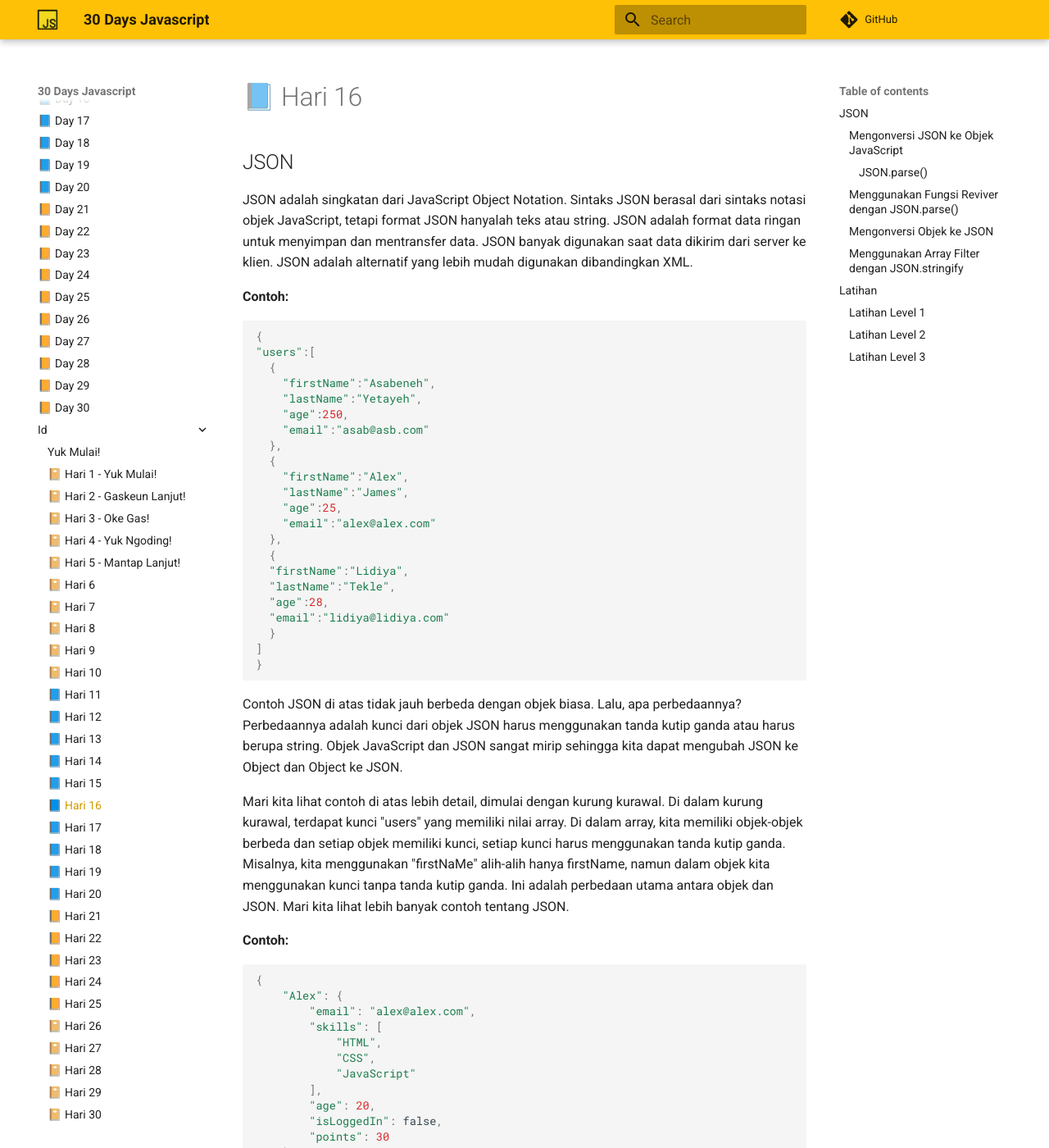
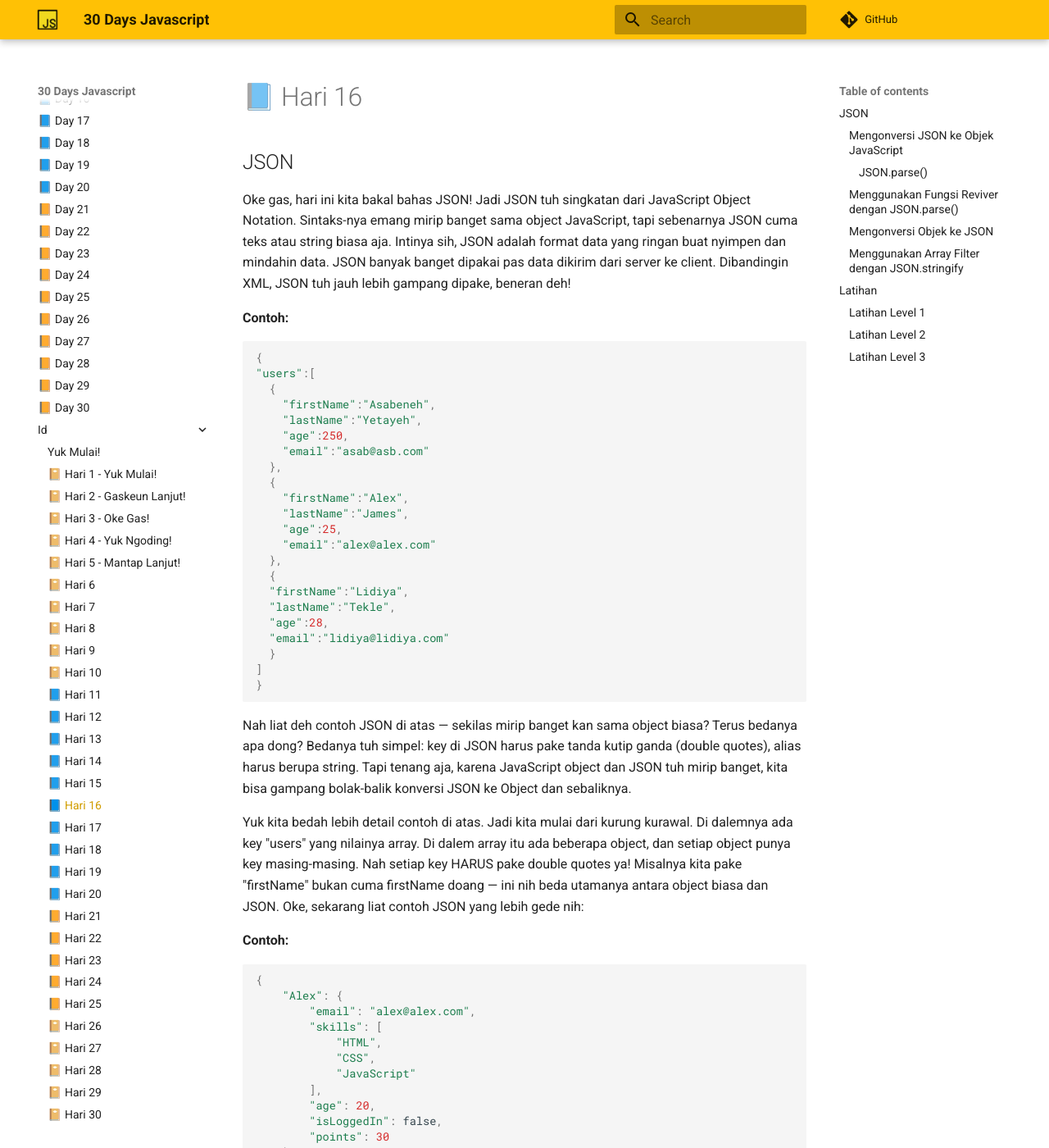
Before and after one commit to devinesia/30-days-javascript-web, an MkDocs documentation site: the page built from docs/id/16-day.md, in a window 1280 px wide and 1400 px high. Shown: the whole window at 82% size. Built offline with MkDocs 1.6.1 and Material for MkDocs 9.7.7, drawn with Linux system fonts in a browser that asks for light colours; comment, search, counter and statistics services are not loaded; some of the changed text lies outside the part shown.

Commit message:
Rewrite Indonesian Day 16 with casual fun tone

````diff
--- a/docs/id/16-day.md
+++ b/docs/id/16-day.md
@@ -2,7 +2,7 @@
 
 ## JSON
 
-JSON adalah singkatan dari JavaScript Object Notation. Sintaks JSON berasal dari sintaks notasi objek JavaScript, tetapi format JSON hanyalah teks atau string. JSON adalah format data ringan untuk menyimpan dan mentransfer data. JSON banyak digunakan saat data dikirim dari server ke klien. JSON adalah alternatif yang lebih mudah digunakan dibandingkan XML.
+Oke gas, hari ini kita bakal bahas JSON! Jadi JSON tuh singkatan dari JavaScript Object Notation. Sintaks-nya emang mirip banget sama object JavaScript, tapi sebenarnya JSON cuma teks atau string biasa aja. Intinya sih, JSON adalah format data yang ringan buat nyimpen dan mindahin data. JSON banyak banget dipakai pas data dikirim dari server ke client. Dibandingin XML, JSON tuh jauh lebih gampang dipake, beneran deh!
 
 **Contoh:**
 
@@ -31,9 +31,9 @@ JSON adalah singkatan dari JavaScript Object Notation. Sintaks JSON berasal dari
 }
 ```
 
-Contoh JSON di atas tidak jauh berbeda dengan objek biasa. Lalu, apa perbedaannya? Perbedaannya adalah kunci dari objek JSON harus menggunakan tanda kutip ganda atau harus berupa string. Objek JavaScript dan JSON sangat mirip sehingga kita dapat mengubah JSON ke Object dan Object ke JSON.
+Nah liat deh contoh JSON di atas — sekilas mirip banget kan sama object biasa? Terus bedanya apa dong? Bedanya tuh simpel: key di JSON harus pake tanda kutip ganda (double quotes), alias harus berupa string. Tapi tenang aja, karena JavaScript object dan JSON tuh mirip banget, kita bisa gampang bolak-balik konversi JSON ke Object dan sebaliknya.
 
-Mari kita lihat contoh di atas lebih detail, dimulai dengan kurung kurawal. Di dalam kurung kurawal, terdapat kunci "users" yang memiliki nilai array. Di dalam array, kita memiliki objek-objek berbeda dan setiap objek memiliki kunci, setiap kunci harus menggunakan tanda kutip ganda. Misalnya, kita menggunakan "firstNaMe" alih-alih hanya firstName, namun dalam objek kita menggunakan kunci tanpa tanda kutip ganda. Ini adalah perbedaan utama antara objek dan JSON. Mari kita lihat lebih banyak contoh tentang JSON.
+Yuk kita bedah lebih detail contoh di atas. Jadi kita mulai dari kurung kurawal. Di dalemnya ada key "users" yang nilainya array. Di dalem array itu ada beberapa object, dan setiap object punya key masing-masing. Nah setiap key HARUS pake double quotes ya! Misalnya kita pake "firstName" bukan cuma firstName doang — ini nih beda utamanya antara object biasa dan JSON. Oke, sekarang liat contoh JSON yang lebih gede nih:
 
 **Contoh:**
 
@@ -137,7 +137,7 @@ Mari kita lihat contoh di atas lebih detail, dimulai dengan kurung kurawal. Di d
 
 ### Mengonversi JSON ke Objek JavaScript
 
-Sebagian besar kita mengambil data JSON dari respons HTTP atau dari file, tetapi kita dapat menyimpan JSON sebagai string dan mengubahnya ke Object untuk keperluan demonstrasi. Di JavaScript, kata kunci _JSON_ memiliki method _parse()_ dan _stringify()_. Ketika kita ingin mengubah JSON ke objek, kita parsing JSON menggunakan _JSON.parse()_. Ketika kita ingin mengubah objek ke JSON, kita menggunakan _JSON.stringify()_.
+Biasanya sih kita ngambil data JSON dari respons HTTP atau dari file, tapi biar gampang belajar, kita bisa simpen JSON sebagai string dulu terus baru diubah ke Object. Di JavaScript, keyword _JSON_ punya dua method keren: _parse()_ dan _stringify()_. Kalau mau ubah JSON ke object? Tinggal parse pake _JSON.parse()_. Kalau mau ubah object ke JSON? Pake _JSON.stringify()_. Gampang banget kan!
 
 #### JSON.parse()
 
@@ -181,7 +181,7 @@ console.log(usersObj)
 
 ### Menggunakan Fungsi Reviver dengan JSON.parse()
 
-Untuk menggunakan fungsi reviver sebagai formatter, kita meletakkan kunci yang ingin kita format yaitu nilai firstName dan lastName. Katakanlah, kita tertarik untuk memformat firstName dan lastName dari data JSON.
+Nah, buat pake fungsi reviver sebagai formatter, kita tinggal tentuin key mana yang mau kita format — misalnya firstName dan lastName. Katakanlah kita pengen ubah firstName dan lastName jadi huruf kapital semua, gini caranya:
 
 ```js
 const usersText = `{
@@ -215,11 +215,11 @@ const usersObj = JSON.parse(usersText, (key, value) => {
 console.log(usersObj)
 ```
 
-_JSON.parse()_ sangat praktis digunakan. Anda tidak perlu memberikan parameter opsional, Anda cukup menggunakannya dengan parameter wajib dan Anda akan mencapai banyak hal.
+_JSON.parse()_ tuh praktis banget, sumpah! Kamu bahkan gak perlu ngasih parameter opsional, cukup pake parameter wajib aja udah bisa ngelakuin banyak hal.
 
 ### Mengonversi Objek ke JSON
 
-Ketika kita ingin mengubah objek ke JSON, kita menggunakan _JSON.stringify()_. Method stringify memerlukan satu parameter wajib dan dua parameter opsional. Replacer digunakan sebagai filter dan space adalah indentasi. Jika kita tidak ingin memfilter kunci apa pun dari objek, kita cukup memberikan undefined.
+Nah kalo mau ubah object ke JSON, kita pake _JSON.stringify()_. Method stringify ini butuh satu parameter wajib dan dua parameter opsional. Replacer dipake sebagai filter, dan space buat indentasi. Kalau kamu gak mau filter key apapun, tinggal kasih undefined aja, santuy~
 
 ```js
 JSON.stringify(obj, replacer, space)
@@ -227,7 +227,7 @@ JSON.stringify(obj, replacer, space)
 // reviver is an optional callback function
 ```
 
-Mari kita konversi objek berikut menjadi string. Pertama, biarkan semua kunci tetap ada dan juga beri indentasi 4 spasi.
+Yuk kita konversi object berikut jadi string. Pertama-tama, biarin semua key tetep ada dan kasih indentasi 4 spasi biar cakep hasilnya.
 
 ```js
 const users = {
@@ -403,7 +403,7 @@ console.log(txt) // text means JSON- because json is a string form of an object.
 
 ### Menggunakan Array Filter dengan JSON.stringify
 
-Sekarang, mari kita gunakan replacer sebagai filter. Objek user memiliki daftar kunci yang panjang tetapi kita hanya tertarik pada beberapa di antaranya. Kita meletakkan kunci yang ingin kita simpan dalam array seperti yang ditunjukkan pada contoh dan menggunakannya di posisi replacer.
+Sekarang, kita coba pake replacer sebagai filter nih. Object user kan punya banyak key, tapi kita cuma pengen beberapa aja. Gampang! Tinggal masukin key yang mau disimpen ke dalam array, terus pake di posisi replacer. Cekidot:
 
 ```js
 const user = {
@@ -432,7 +432,7 @@ console.log(txt)
 }
 ```
 
-🌕 Anda luar biasa. Sekarang, Anda telah mengenal format data ringan yang dapat Anda gunakan untuk menyimpan data atau mengirimkannya ke server HTTP. Anda 16 langkah lebih maju menuju kehebatan. Sekarang lakukan beberapa latihan untuk otak dan otot Anda.
+🌕 Keren banget, kamu luar biasa! Sekarang kamu udah kenal sama format data ringan yang bisa dipake buat nyimpen data atau ngirimnya ke server HTTP. Kamu udah 16 langkah lebih maju menuju level dewa JavaScript. Sekarang, gaskeun latihan buat otak dan otot kamu!
 
 ## Latihan
 
````
